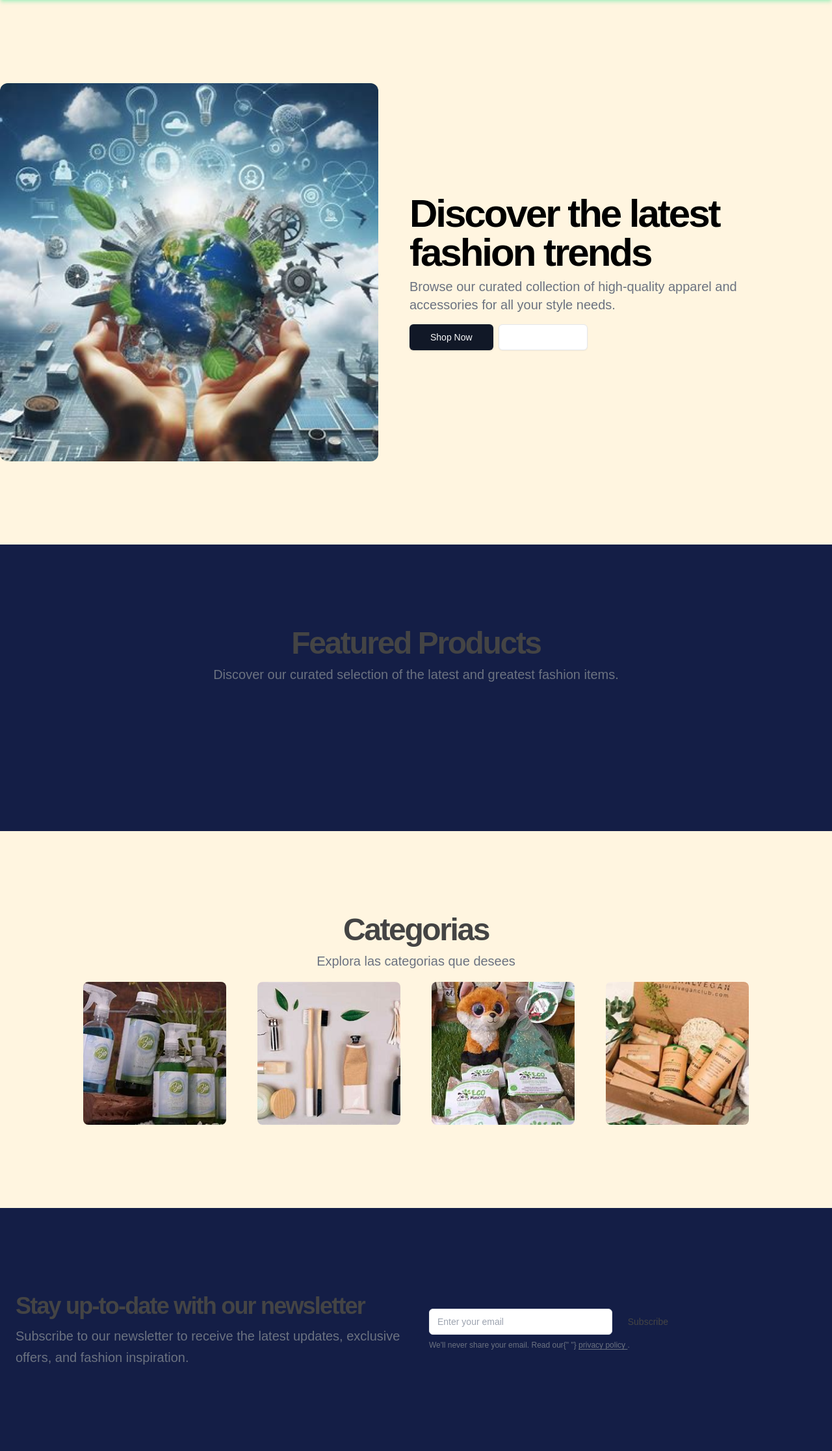
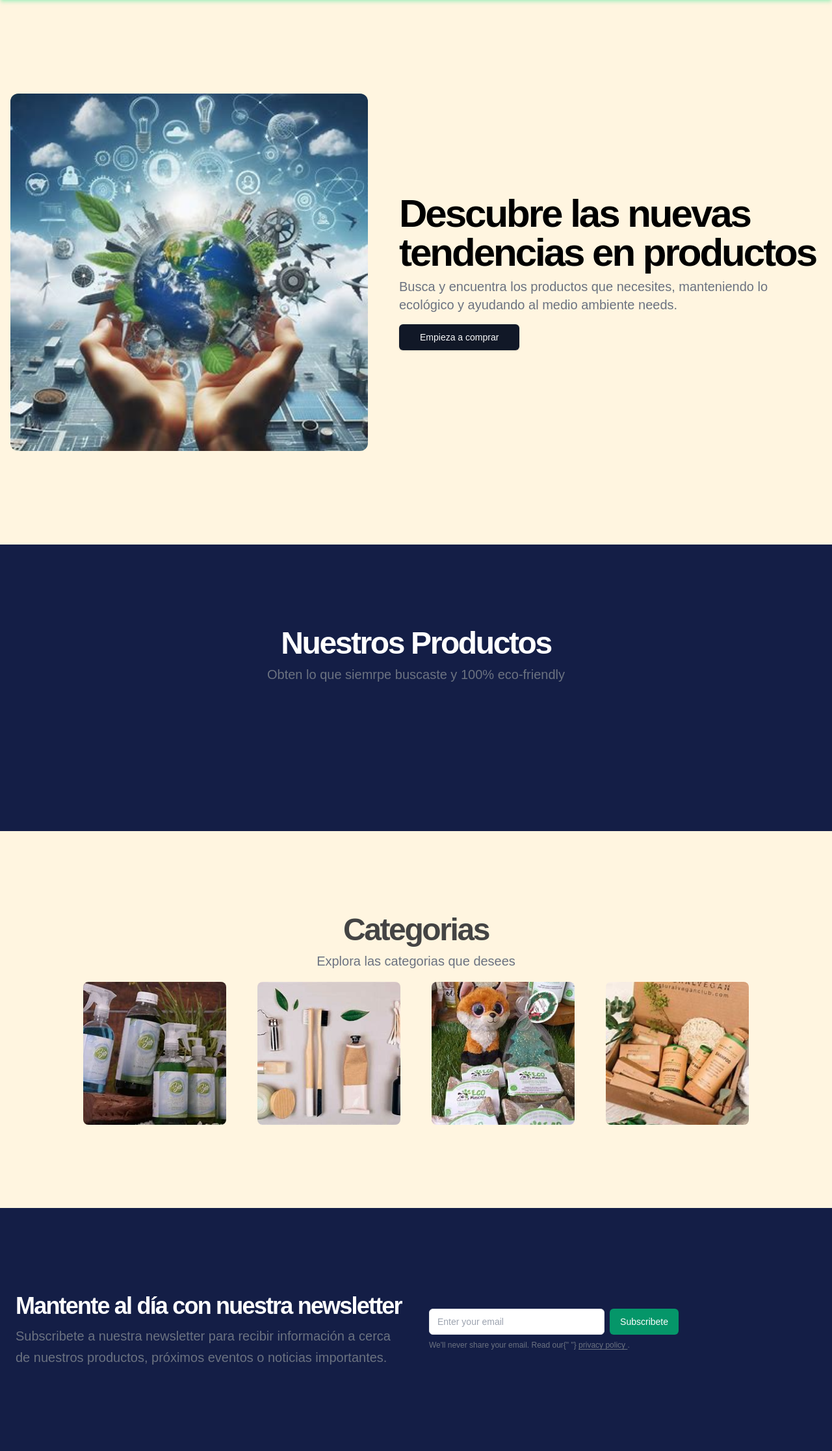
Before and after one commit to nakato156/pagina-SO, a Flask app: page / in a window 1280 px wide. Shown: the part 56-2289 px from the top of the page at 65% size. Run offline with Flask 3, Linux system fonts and the light colour scheme; parts of the project's set-up code (start-up, migrations or seed data) failed here and were passed over; some libraries are stand-ins or nearby versions.

Commit message:
styles: cambio en color de letras y botones

```diff
--- a/app/public/templates/index.html
+++ b/app/public/templates/index.html
@@ -41,28 +41,24 @@
     </header>
     <main class="flex flex-col text-[#444444]">
         <section class="w-full py-12 md:py-24 lg:py-32">
-            <div class="container grid gap-6 lg:grid-cols-[1fr_550px] lg:gap-12 xl:grid-cols-[1fr_650px]">
+            <div class="container p-4 grid gap-6 lg:grid-cols-[1fr_550px] lg:gap-12 xl:grid-cols-[1fr_650px]">
                 <img src="{{url_for('static', filename='img/principal.jpg')}}" width="550" height="550"
                     alt="Hero Product"
                     class="mx-auto aspect-square overflow-hidden rounded-xl object-cover sm:w-full" />
                 <div class="flex flex-col justify-center space-y-4">
                     <div class="space-y-2">
                         <h1 class="text-black text-3xl font-bold tracking-tighter sm:text-5xl xl:text-6xl/none">
-                            Discover the latest fashion trends
+                            Descubre las nuevas tendencias en productos
                         </h1>
-                        <p class="max-w-[600px] text-gray-500 md:text-xl dark:text-gray-400">
-                            Browse our curated collection of high-quality apparel and accessories for all your style
+                        <p class="max-w-[600px] text-gray-500 md:text-xl dark:text-gray-800">
+                            Busca y encuentra los productos que necesites, manteniendo lo ecológico y ayudando al medio ambiente
                             needs.
                         </p>
                     </div>
                     <div class="flex flex-col gap-2 min-[400px]:flex-row">
                         <a class="inline-flex h-10 items-center justify-center rounded-md bg-gray-900 px-8 text-sm font-medium text-gray-50 shadow transition-colors hover:bg-gray-900/90 focus-visible:outline-none focus-visible:ring-1 focus-visible:ring-gray-950 disabled:pointer-events-none disabled:opacity-50 dark:bg-gray-50 dark:text-gray-900 dark:hover:bg-gray-50/90 dark:focus-visible:ring-gray-300"
-                            href="#">
-                            Shop Now
-                        </a>
-                        <a class="text-white inline-flex h-10 items-center justify-center rounded-md border border-gray-200 border-gray-200 bg-white px-8 text-sm font-medium shadow-sm transition-colors hover:bg-gray-100 hover:text-gray-900 focus-visible:outline-none focus-visible:ring-1 focus-visible:ring-gray-950 disabled:pointer-events-none disabled:opacity-50 dark:border-gray-800 dark:border-gray-800 dark:bg-gray-950 dark:hover:bg-gray-800 dark:hover:text-gray-50 dark:focus-visible:ring-gray-300"
-                            href="#">
-                            Learn More
+                            href="#productos">
+                            Empieza a comprar
                         </a>
                     </div>
                 </div>
@@ -72,10 +68,10 @@
             <div class="container">
                 <div class="flex flex-col items-center justify-center space-y-4 text-center">
                     <div class="space-y-2">
-                        <h2 class="text-3xl font-bold tracking-tighter sm:text-5xl">Featured Products</h2>
+                        <h2 class="text-3xl text-white font-bold tracking-tighter sm:text-5xl">Nuestros Productos</h2>
                         <p
                             class="max-w-[900px] text-gray-500 md:text-xl/relaxed lg:text-base/relaxed xl:text-xl/relaxed dark:text-gray-400">
-                            Discover our curated selection of the latest and greatest fashion items.
+                            Obten lo que siemrpe buscaste y 100% eco-friendly
                         </p>
                     </div>
                 </div>
@@ -106,7 +102,7 @@
                 <div class="space-y-2">
                     <h2 class="text-3xl font-bold tracking-tighter sm:text-5xl">Categorias</h2>
                     <p
-                        class="max-w-[900px] text-gray-500 md:text-xl/relaxed lg:text-base/relaxed xl:text-xl/relaxed dark:text-gray-400">
+                        class="max-w-[900px] text-gray-500 md:text-xl/relaxed lg:text-base/relaxed xl:text-xl/relaxed dark:text-gray-800">
                         Explora las categorias que desees
                     </p>
                 </div>
@@ -153,12 +149,10 @@
         <section class="w-full py-12 md:py-24 lg:py-32 bg-[#141E46] dark:bg-gray-800">
             <div class="container grid items-center gap-6 px-4 md:px-6 lg:grid-cols-2 lg:gap-10">
                 <div class="space-y-2">
-                    <h2 class="text-3xl font-bold tracking-tighter md:text-4xl/tight">Stay up-to-date with our
-                        newsletter</h2>
+                    <h2 class="text-3xl text-white font-bold tracking-tighter md:text-4xl/tight">Mantente al d&iacute;a con nuestra newsletter</h2>
                     <p
                         class="max-w-[600px] text-gray-500 md:text-xl/relaxed lg:text-base/relaxed xl:text-xl/relaxed dark:text-gray-400">
-                        Subscribe to our newsletter to receive the latest updates, exclusive offers, and fashion
-                        inspiration.
+                        Subscribete a nuestra newsletter para recibir información a cerca de nuestros productos, pr&oacute;ximos eventos o noticias importantes.
                     </p>
                 </div>
                 <div class="w-full max-w-sm space-y-2">
@@ -167,9 +161,9 @@
                             class="flex h-10 w-full rounded-md border border-input bg-background px-3 py-2 text-sm ring-offset-background file:border-0 file:bg-transparent file:text-sm file:font-medium placeholder:text-muted-foreground focus-visible:outline-none focus-visible:ring-2 focus-visible:ring-ring focus-visible:ring-offset-2 disabled:cursor-not-allowed disabled:opacity-50 max-w-lg flex-1"
                             placeholder="Enter your email" type="email" />
                         <button
-                            class="inline-flex items-center justify-center whitespace-nowrap rounded-md text-sm font-medium ring-offset-background transition-colors focus-visible:outline-none focus-visible:ring-2 focus-visible:ring-ring focus-visible:ring-offset-2 disabled:pointer-events-none disabled:opacity-50 bg-primary text-primary-foreground hover:bg-primary/90 h-10 px-4 py-2"
+                            class="inline-flex items-center justify-center whitespace-nowrap rounded-md text-sm font-medium ring-offset-background transition-colors focus-visible:outline-none focus-visible:ring-2 focus-visible:ring-ring focus-visible:ring-offset-2 disabled:pointer-events-none disabled:opacity-50 bg-emerald-600 text-white hover:bg-emerald-600/90 h-10 px-4 py-2"
                             type="submit">
-                            Subscribe
+                            Subscribete
                         </button>
                     </form>
                     <p class="text-xs text-gray-500 dark:text-gray-400">
```
